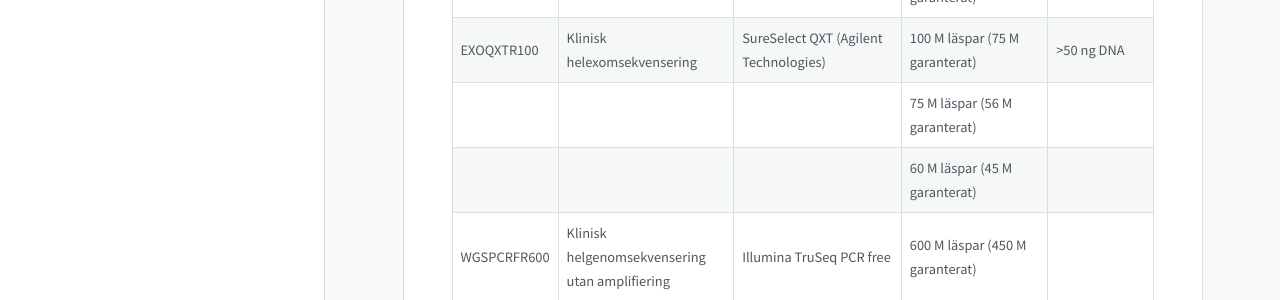
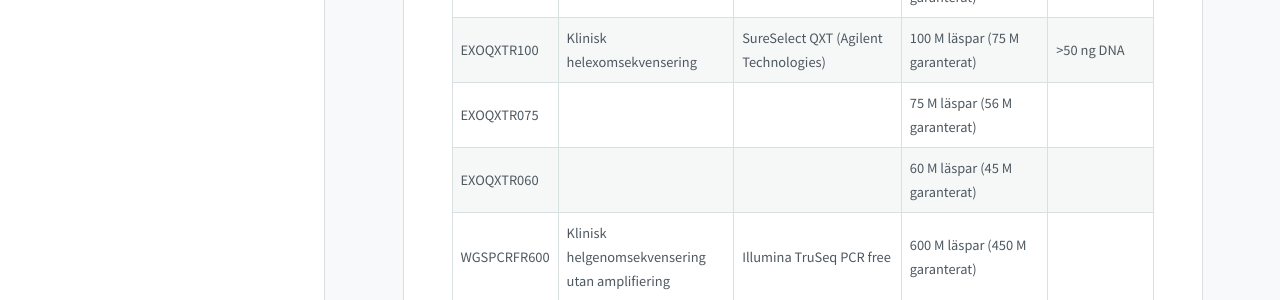
Before and after one commit to Clinical-Genomics/clinical-genomics.github.io, a Jekyll site: the page built from _pages/analyser.md, in a window 1280 px wide. Shown: the part 509-809 px from the top of the page. Built offline with Jekyll 4.4.1, drawn with Linux system fonts in a browser that asks for light colours; nearby versions of some CDN libraries.

Commit message:
Update analyser.md

```diff
--- a/_pages/analyser.md
+++ b/_pages/analyser.md
@@ -20,9 +20,9 @@ Följande analyser finns uppsatta och är beställningsbara. Kontakta oss ifall
 |-----------+-----------------------------+--------------------------------------+--------------------------------|--------------|
 | EXOQXTR100| Klinisk helexomsekvensering | SureSelect QXT (Agilent Technologies)| 100 M läspar (75 M garanterat) | >50 ng DNA   |
 |-----------+-----------------------------+--------------------------------------+--------------------------------|--------------|
-|           |                             |                                      | 75 M läspar (56 M garanterat)  |              |
+| EXOQXTR075|                             |                                      | 75 M läspar (56 M garanterat)  |              |
 |-----------+-----------------------------+--------------------------------------+--------------------------------|--------------|
-|           |                             |                                      | 60 M läspar (45 M garanterat)  |              |
+| EXOQXTR060|                             |                                      | 60 M läspar (45 M garanterat)  |              |
 |-----------+-----------------------------+--------------------------------------+--------------------------------|--------------|
 | WGSPCRFR600| Klinisk helgenomsekvensering utan amplifiering | Illumina TruSeq PCR free | 600 M läspar (450 M garanterat) |     |
 |------------+------------------------------------------------+--------------------------+---------------------------------|-----|
```
